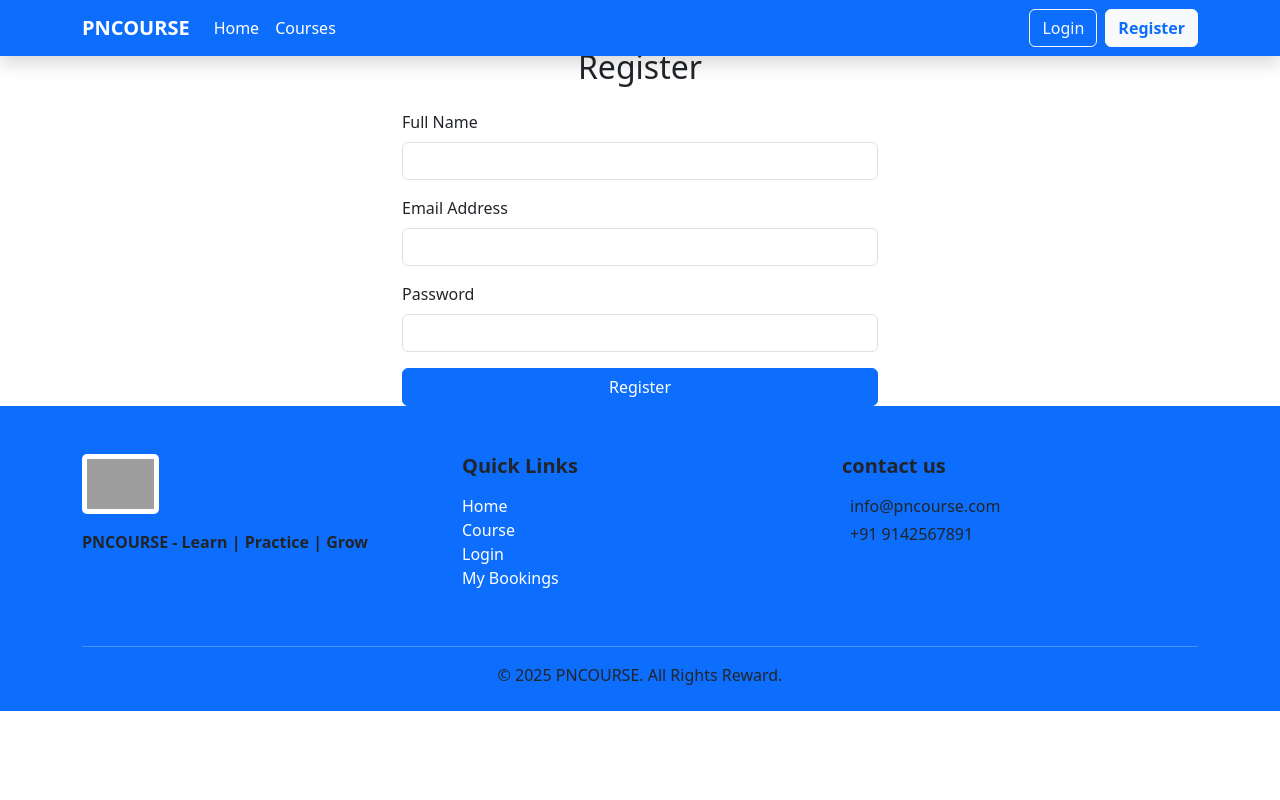
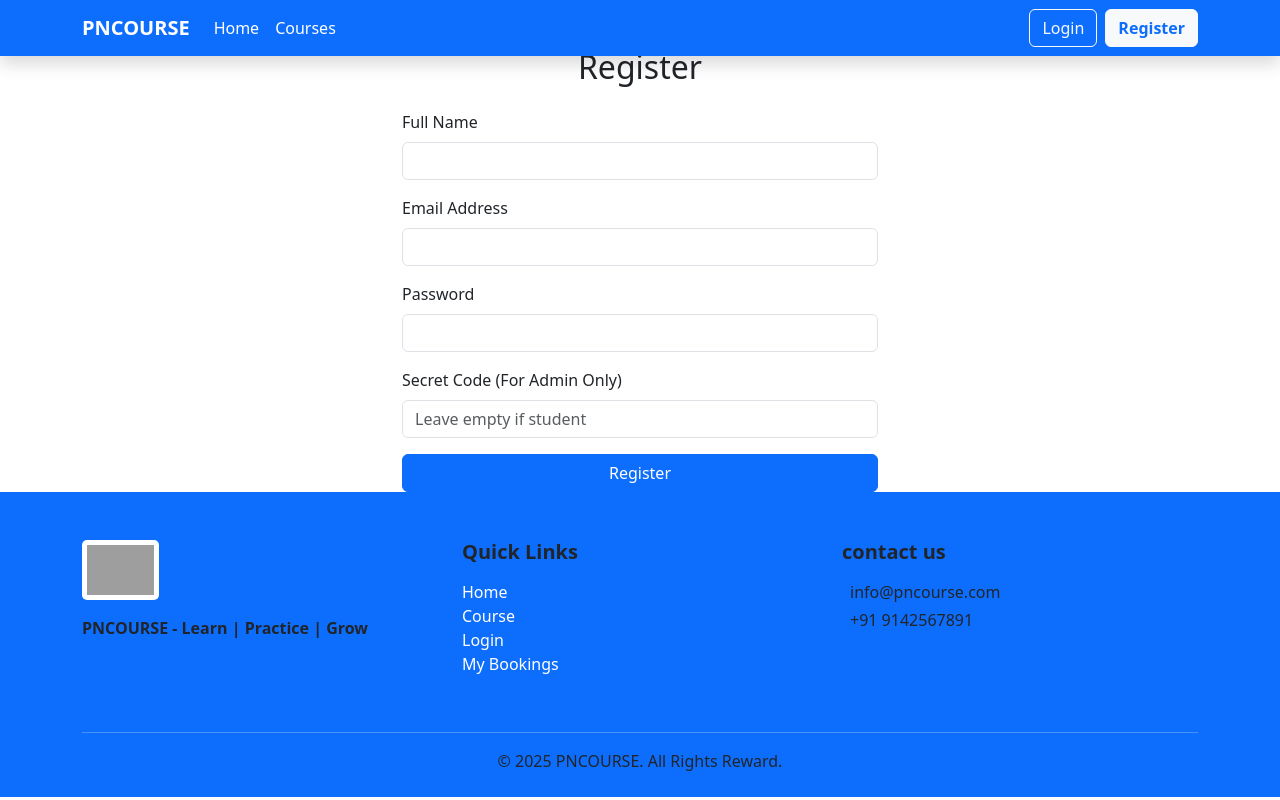
Before and after one commit to amitydv183/client, a React (Vite) app: page /register in a window 1280 px wide. Built offline with nearby package versions, Linux system fonts and the light colour scheme; grey boxes are pictures that could not be loaded.

Commit message:
register

```diff
--- a/src/pages/Register.jsx
+++ b/src/pages/Register.jsx
@@ -1,5 +1,5 @@
 import React, { useState } from "react";
-import { useNavigate } from "react-router-dom"; // navigation ke liye
+import { useNavigate } from "react-router-dom";
 import API from "../services/api";
 
 function Register() {
@@ -9,11 +9,12 @@ function Register() {
     name: "",
     email: "",
     password: "",
+    secret: "", // 👈 secret code for admin
   });
 
   const [message, setMessage] = useState("");
 
-  // Input change handle
+  // Input change handler
   const handleChange = (e) => {
     setFormData({
       ...formData,
@@ -21,23 +22,23 @@ function Register() {
     });
   };
 
-  // Form submit handle
+  // Form submit handler
   const handleSubmit = async (e) => {
     e.preventDefault();
     try {
       const res = await API.post("/register", formData);
-      setMessage(res.data.message || "Registration successful!");
+      setMessage(res.data.msg || "Registration successful!");
 
-      // Form reset
-      setFormData({ name: "", email: "", password: "" });
+      // Reset form
+      setFormData({ name: "", email: "", password: "", secret: "" });
 
-      // 1 second ke delay ke baad login page par bhejna
+      // Redirect to login after 1 second
       setTimeout(() => {
         navigate("/login");
       }, 1000);
     } catch (err) {
       setMessage(
-        err.response?.data?.message || "Something went wrong, please try again."
+        err.response?.data?.msg || "Something went wrong, please try again."
       );
     }
   };
@@ -54,7 +55,7 @@ function Register() {
             type="text"
             className="form-control"
             name="name"
-
+            value={formData.name}
             onChange={handleChange}
             required
           />
@@ -86,6 +87,19 @@ function Register() {
           />
         </div>
 
+        {/* Secret Code */}
+        <div className="mb-3">
+          <label className="form-label">Secret Code (For Admin Only)</label>
+          <input
+            type="text"
+            className="form-control"
+            name="secret"
+            value={formData.secret}
+            onChange={handleChange}
+            placeholder="Leave empty if student"
+          />
+        </div>
+
         <button type="submit" className="btn btn-primary w-100">
           Register
         </button>
```
